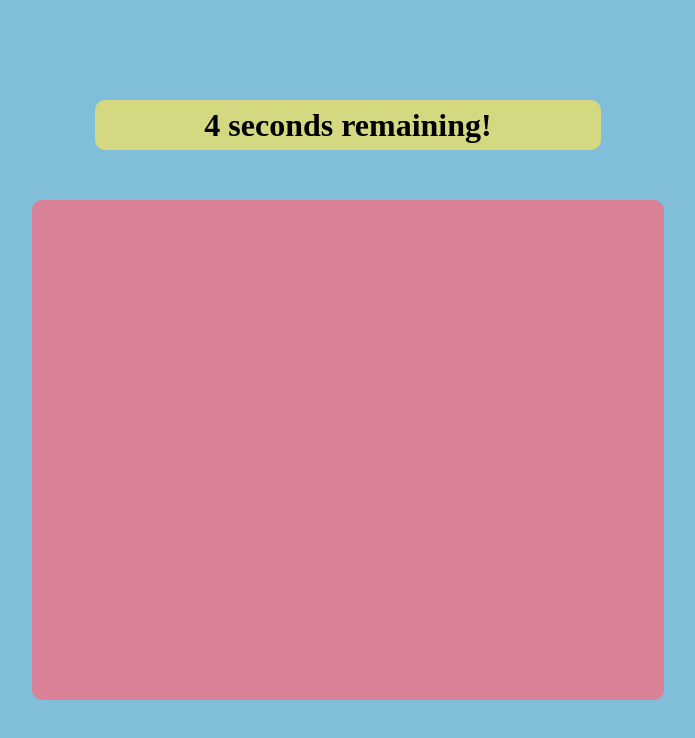
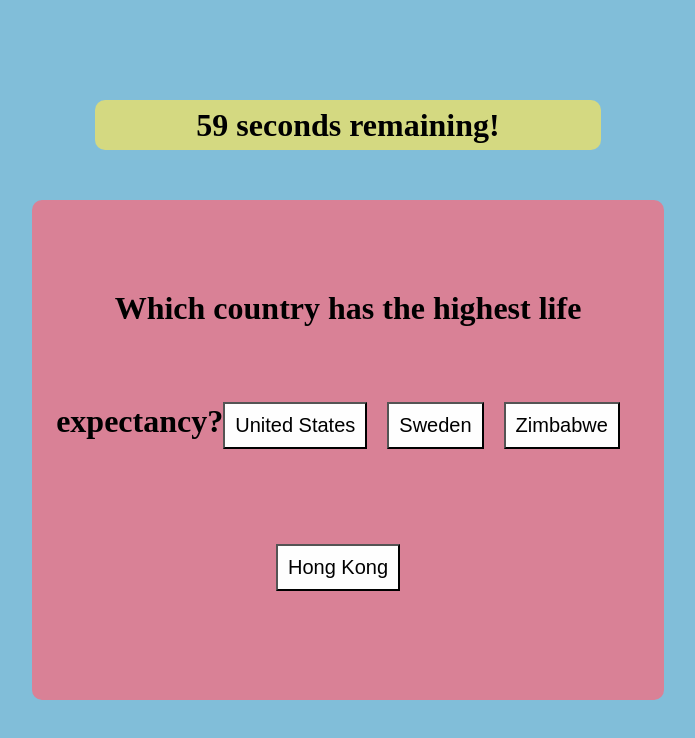
Before and after one commit to bsolis6878/Timed-Quiz, a plain HTML site: page index.html in a window 1280 px wide. Both pictures are taken after a click on the button "Let's begin!". Shown: the whole page, without its empty margins (292-987 px from the left). Drawn offline with Linux system fonts and the light colour scheme.

Commit message:
got first question to display properly

```diff
--- a/assets/css/style.css
+++ b/assets/css/style.css
@@ -33,3 +33,15 @@ body {
     width: 100px;
     font-size: 15px;
 }
+
+.questions {
+    text-align: center;
+}
+
+.answers {
+    border-radius: 0px;
+    font-size: 20px;
+    background-color: #FEFEFE;
+    margin: 75px 20px 20px 0px;
+    padding: 10px;
+}
--- a/assets/js/script.js
+++ b/assets/js/script.js
@@ -4,16 +4,30 @@ var welcomeText = document.querySelector(".welcome-text");
 var questionBox = document.querySelector(".starting");
 
 var score = 0;
-var questions
+var questions = [
+    {
+        question: "Which country has the highest life expectancy?",
+        answerOne: "United States",
+        answerTwo: "Sweden",
+        answerThree: "Zimbabwe",
+        answerFour: "Hong Kong"
+    },
+    {
+        question: "What is the most common surname in the United States?",
+        answerOne: "Johnson",
+        answerTwo: "Smith",
+        answerThree: "Jones",
+        answerFour: "Williams"
+    }
+]
 
 
 var startGame = function() {
     startingText.remove();
     button.remove();
+    welcomeText.textContent = "60 seconds remaining!";
 
-    startQuiz();
-
-    var timeLeft = 5;
+    var timeLeft = 60;
     var timer = setInterval(function() {
         if (timeLeft > 1) {
             welcomeText.textContent = timeLeft + " seconds remaining!";
@@ -26,10 +40,35 @@ var startGame = function() {
             welcomeText.textContent = "Time's up!"
         }
     }, 1000);
+
+    startQuiz();
 }
 
 var startQuiz = function() {
+    var question = document.createElement("h1");
+    question.className = "questions";
+    question.textContent = questions[0].question;
+    questionBox.appendChild(question);
 
+    var answerOne = document.createElement("button")
+    answerOne.className = "answers";
+    answerOne.textContent = questions[0].answerOne;
+    question.appendChild(answerOne);
+
+    var answerTwo = document.createElement("button")
+    answerTwo.className = "answers";
+    answerTwo.textContent = questions[0].answerTwo;
+    question.appendChild(answerTwo);
+
+    var answerThree = document.createElement("button")
+    answerThree.className = "answers";
+    answerThree.textContent = questions[0].answerThree;
+    question.appendChild(answerThree);
+
+    var answerFour = document.createElement("button")
+    answerFour.className = "answers";
+    answerFour.textContent = questions[0].answerFour;
+    question.appendChild(answerFour);
 }
 
 button.addEventListener("click", startGame);
```
